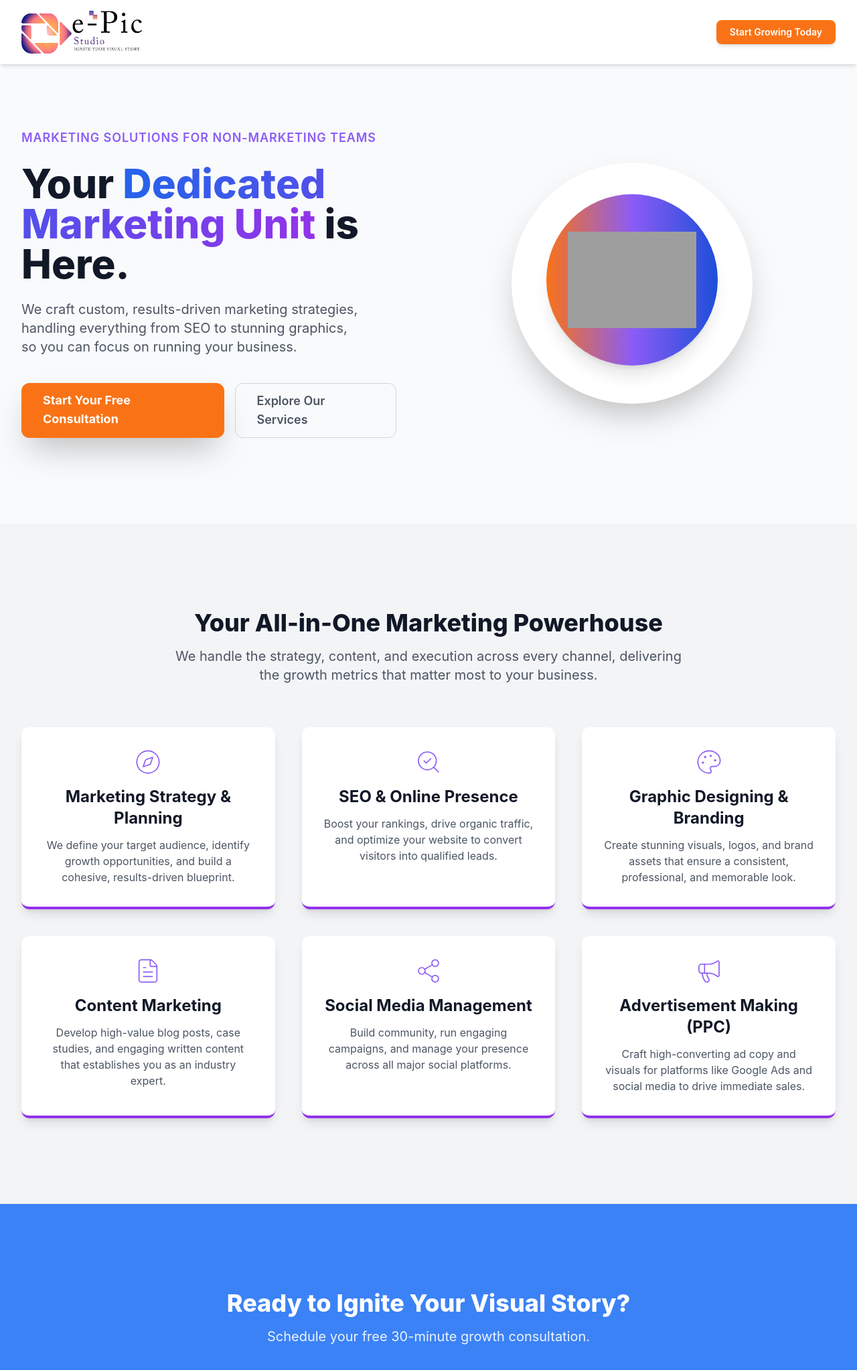
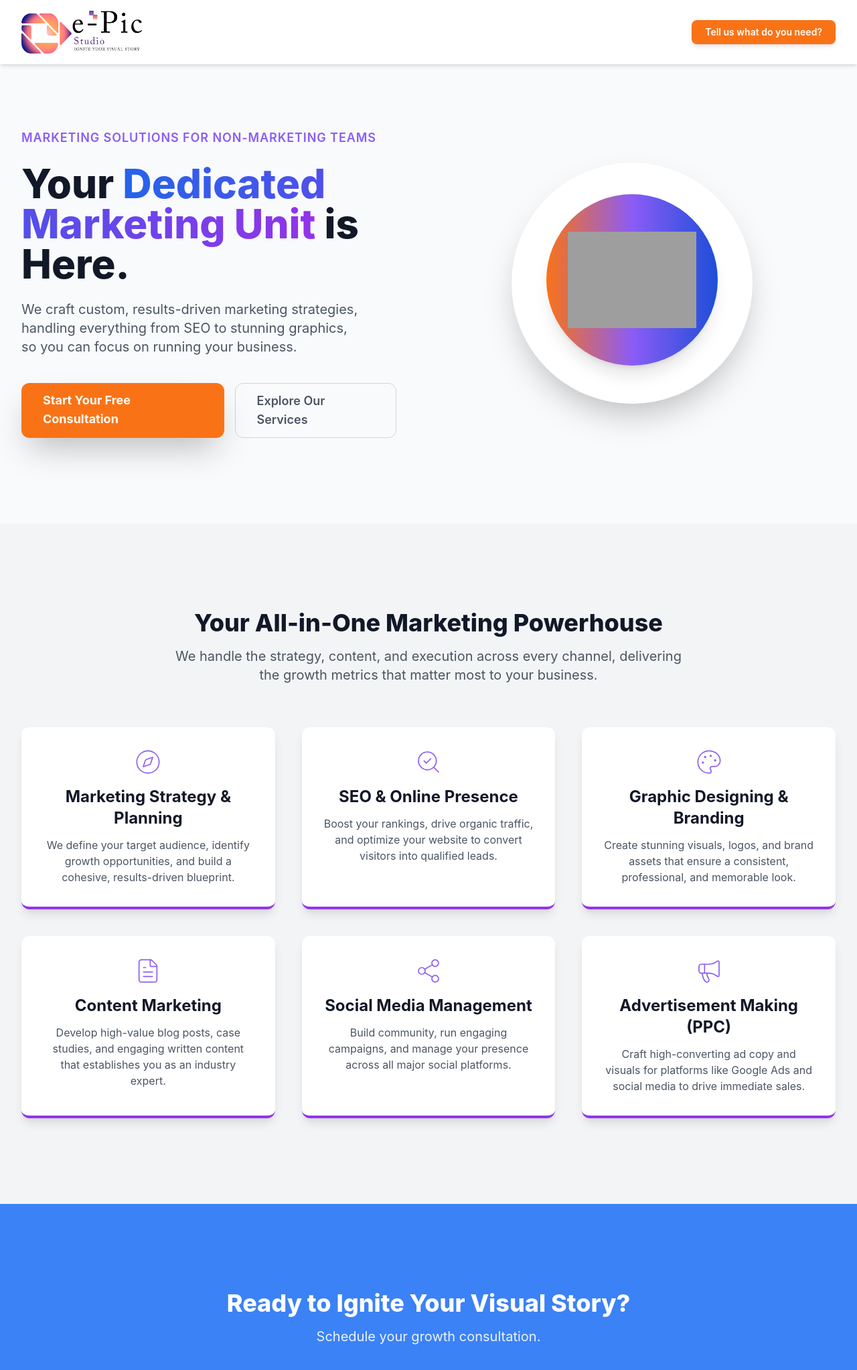
Before and after one commit to contactusepicstudio/contactusepicstudio, a plain HTML site: page index.html in a window 1280 px wide. Shown: the top 2046 px of the page at 67% size. Drawn offline with nearby package versions, Linux system fonts and the light colour scheme; grey boxes are pictures that could not be loaded.

Commit message:
Update for new pages index.html

```diff
--- a/index.html
+++ b/index.html
@@ -29,10 +29,10 @@
         .btn-primary:hover {
             background-color: #ea580c; /* Darker orange */
         }
-        /* Custom gradient style matching the logo's energy */
+        /* Custom gradient style matching the logo's energy - UPDATED DIRECTION */
         .bg-gradient-epic {
-    background: linear-gradient(270deg, #1d4ed8, #8b5cf6, #f97316);
-}
+            background: linear-gradient(270deg, #1d4ed8, #8b5cf6, #f97316);
+        }
         .font-sans { font-family: 'Inter', sans-serif; }
 
         /* Animation for the Hero Icon (Subtle bounce) */
@@ -42,7 +42,7 @@
         }
         .icon-bounce { animation: subtleBounce 2s infinite ease-in-out; }
 
-        /* Styling for the Logo Image */
+        /* Styling for the Logo Image - UPDATED SIZE */
         .logo-header {
             height: 64px; /* Set height for header logo */
             width: auto;
@@ -91,14 +91,15 @@
     <header class="sticky top-0 z-50 bg-white shadow-md">
         <div class="max-w-7xl mx-auto px-4 sm:px-6 lg:px-8 py-4 flex justify-between items-center">
             <div class="flex items-center space-x-2">
-                <!-- LOGO PLACEMENT: Header (Using cleaner image_496d42.png for text logo) -->
+                <!-- LOGO PLACEMENT: Header (Updated to images/banner.png) -->
                 <img src="images/banner.png"
                      alt="e-Pic Studio Logo - Marketing Consultation Agency"
                      class="logo-header"
                      onerror="this.style.display='none'; this.after(document.createTextNode('e-PicStudio'));">
             </div>
-            <a href="#consultation" class="hidden sm:inline-block btn-primary px-5 py-2 text-sm font-semibold rounded-lg shadow-md hover:shadow-lg transition">
-                Start Growing Today
+            <!-- BUTTON UPDATED TO REDIRECT TO NEW PAGE -->
+            <a href="needs-assessment.html" class="hidden sm:inline-block btn-primary px-5 py-2 text-sm font-semibold rounded-lg shadow-md hover:shadow-lg transition">
+                Tell us what do you need?
             </a>
         </div>
     </header>
@@ -119,7 +120,7 @@
 
                 <!-- Call to Action -->
                 <div class="flex flex-col sm:flex-row gap-4 pt-4 justify-center md:justify-start">
-                    <a href="#consultation" class="btn-primary w-full sm:w-auto px-8 py-3 text-lg font-bold rounded-xl shadow-2xl transition transform hover:scale-105">
+                    <a href="needs-assessment.html" class="btn-primary w-full sm:w-auto px-8 py-3 text-lg font-bold rounded-xl shadow-2xl transition transform hover:scale-105">
                         Start Your Free Consultation
                     </a>
                     <a href="#services" class="text-gray-600 w-full sm:w-auto px-8 py-3 text-lg font-semibold rounded-xl border border-gray-300 hover:border-epic-accent transition hover:text-epic-accent">
@@ -133,7 +134,7 @@
                 <div class="relative p-12 bg-white rounded-full shadow-2xl border-4 border-white transform hover:rotate-3 transition-transform duration-500">
                     <!-- Icon Container - uses brand gradient and subtle bounce -->
                     <div class="w-64 h-64 bg-gradient-epic rounded-full flex items-center justify-center icon-bounce shadow-xl p-8">
-                        <!-- Replaced Lucide Icon with your dynamic logo icon for visual impact -->
+                        <!-- Replaced Lucide Icon with your dynamic logo icon (Updated to images/logo.png) -->
                         <img src="images/logo.png"
                              alt="e-Pic Studio Dynamic Icon"
                              class="logo-hero-icon"
@@ -200,12 +201,12 @@
         </div>
     </section>
 
-    <!-- CTA / Consultation Form Section -->
+    <!-- CTA / Consultation Form Section (Removed since the form is moving to a new page) -->
     <section id="consultation" class="py-20 md:py-32 bg-epic-primary text-white">
         <div class="max-w-4xl mx-auto px-4 sm:px-6 lg:px-8 text-center">
             <h3 class="text-4xl font-extrabold mb-4">Ready to Ignite Your Visual Story?</h3>
             <p class="text-xl opacity-90 mb-10">
-                Schedule your free 30-minute growth consultation.
+                Schedule your growth consultation.
             </p>
 
             <div class="iframe-container">
@@ -228,7 +229,7 @@
         <div class="max-w-7xl mx-auto px-4 sm:px-6 lg:px-8 flex flex-col md:flex-row justify-between items-center text-center md:text-left">
 
             <div class="mb-4 md:mb-0">
-                <!-- LOGO PLACEMENT: Footer (Using cleaner image_496d42.png for text logo) -->
+                <!-- LOGO PLACEMENT: Footer (Updated to images/banner.png) -->
                 <img src="images/banner.png"
                      alt="e-Pic Studio Logo"
                      class="logo-header filter brightness-200"
@@ -236,7 +237,7 @@
                 <p class="text-sm mt-1 text-gray-400">IGNITE YOUR VISUAL STORY</p>
             </div>
 
-             <div class="flex space-x-4 text-sm text-gray-400">
+            <div class="flex space-x-4 text-sm text-gray-400">
                 <!-- Combined Icons: Email and Phone -->
                 <a href="mailto:contactusepicstudio@gmail.com" title="Email us" class="hover:text-epic-accent transition">
                     <i data-lucide="mail" class="w-6 h-6"></i>
```
